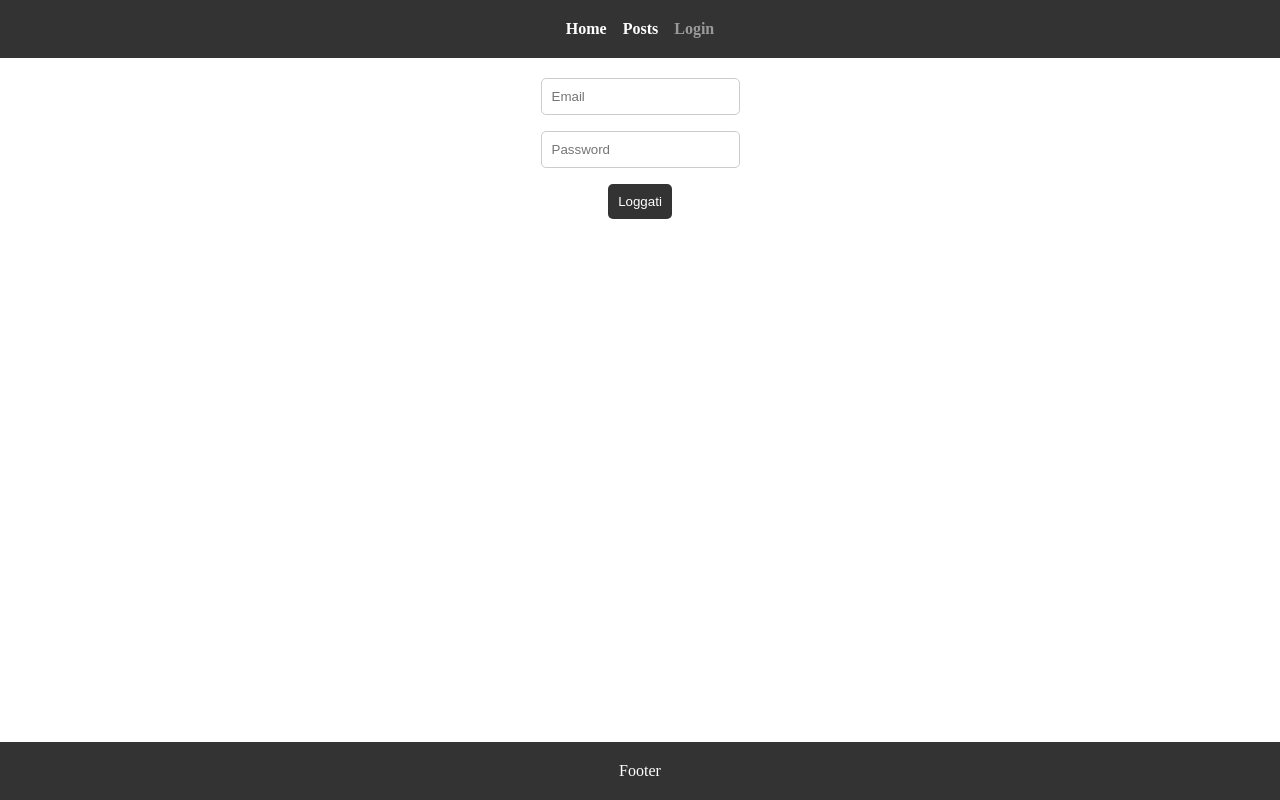
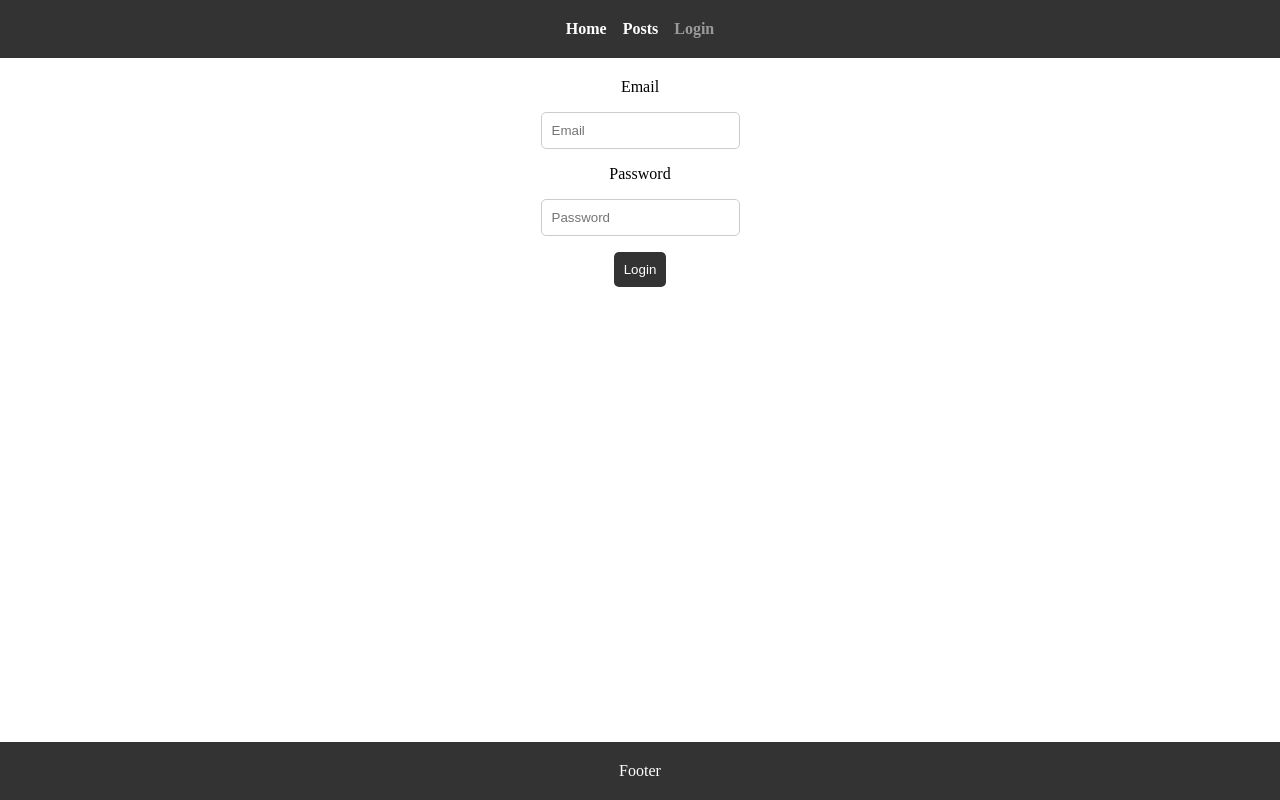
Before and after one commit to DarioLoForti/react-context-auth, a React (Vite) app: page /login in a window 1280 px wide. Built offline with nearby package versions, Linux system fonts and the light colour scheme; no server answers.

Commit message:
Update login form with labels for email and password fields

```diff
--- a/src/pages/Login.jsx
+++ b/src/pages/Login.jsx
@@ -11,15 +11,17 @@ export default function(){
 
     return(<>
         <form onSubmit={handleLogin}>
+        <label> Email </label>
             <input
                 type="text"
                 placeholder="Email"
             />
+            <label> Password </label>
             <input
                 type="password"
                 placeholder="Password"
             />
-            <button>Loggati</button>
+            <button>Login</button>
         </form>
     </>)
 
```
